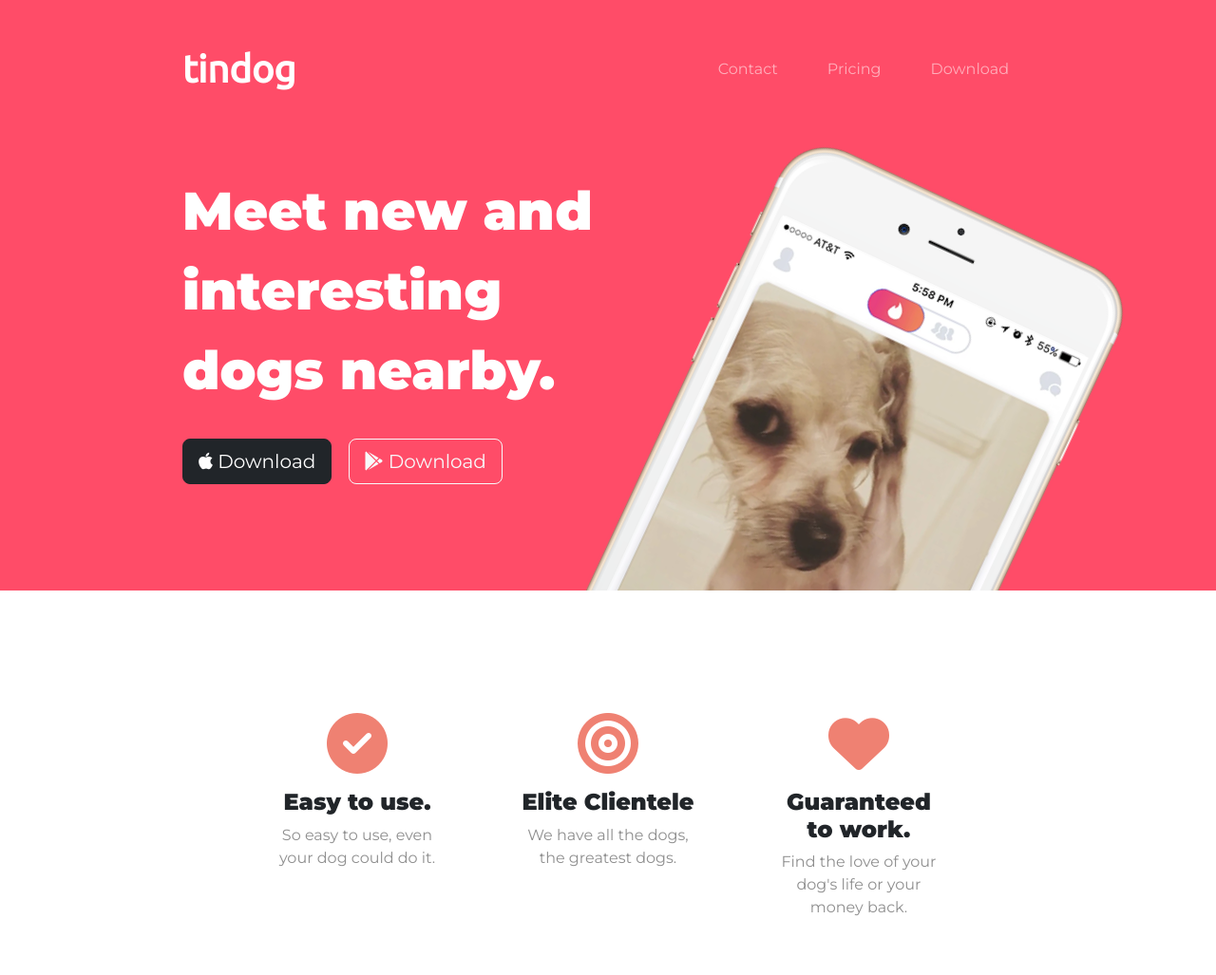
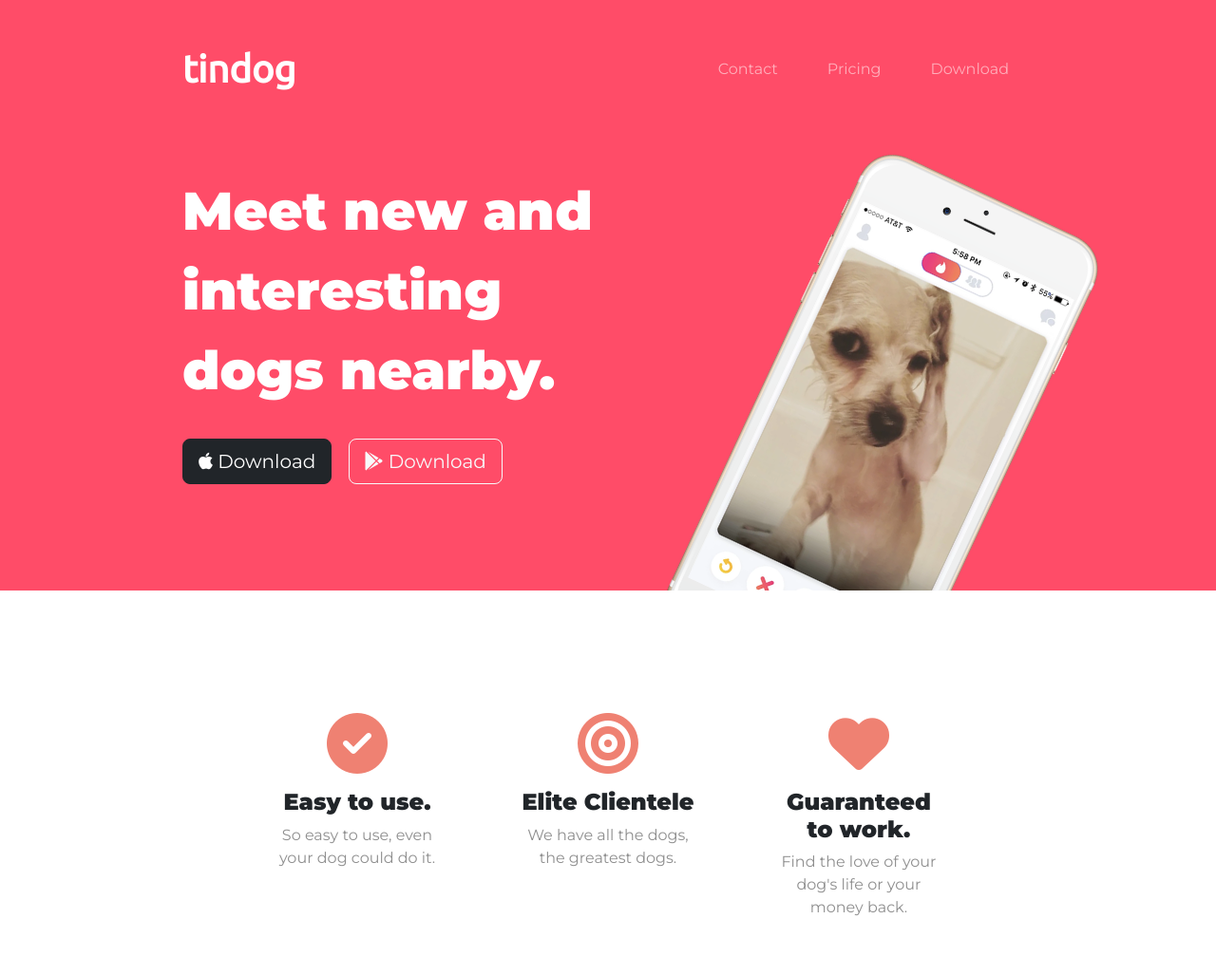
Before and after one commit to daydash/Tin-Dog, a plain HTML site: page index.html in a window 1280 px wide. Shown: the top 1027 px of the page at 95% size. Drawn offline with nearby package versions, Linux system fonts and the light colour scheme.

Commit message:
updated responsiveness

```diff
--- a/css/styles.css
+++ b/css/styles.css
@@ -71,10 +71,17 @@ h6 {
 	font-weight: 500;
 }
 
+.position-for-img {
+	position: relative;
+}
+
 .iphone-img {
 	max-width: 60%;
 	transform: rotate(25deg);
 	position: absolute;
+	left: 150px;
+
+	/* z-index: 1; */
 
 	/* width: 400px;
 	transform: rotate(25deg);
--- a/index.html
+++ b/index.html
@@ -83,7 +83,7 @@
 							<i class="fa-brands fa-google-play"></i> Download
 						</button>
 					</div>
-					<div class="col-lg-6">
+					<div class="col-lg-6 position-for-img">
 						<img
 							class="iphone-img"
 							src="images/iphone6.png"
```
